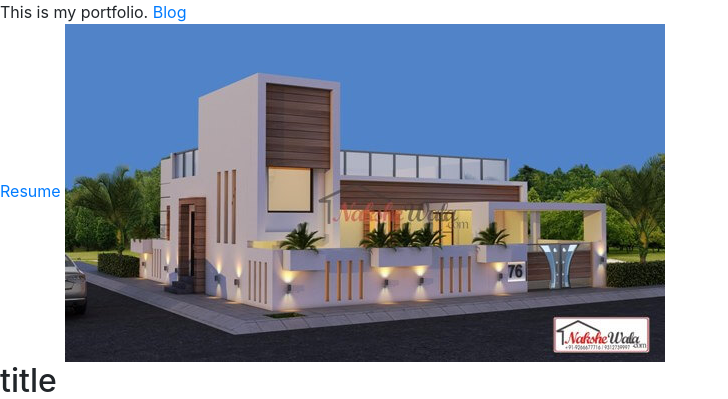
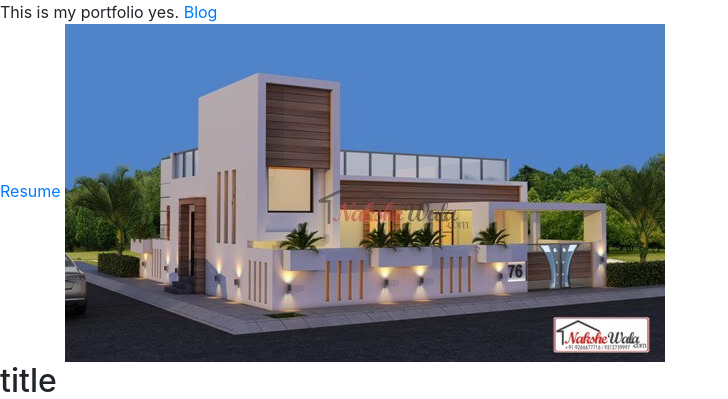
Before and after one commit to archnasukhija/django3-personal-portfolio, a Django app: page / in a window 1280 px wide. Shown: the part 56-455 px from the top of the page, without its empty margins (0-728 px from the left). Run offline with Django 3.2, Linux system fonts and the light colour scheme; data comes from the database, SQL or seed files in the repository; some libraries are stand-ins or nearby versions.

```diff
--- a/portfolio/templates/portfolio/home.html
+++ b/portfolio/templates/portfolio/home.html
@@ -1,7 +1,7 @@
 {% extends 'portfolio/base.html' %}
 {% load static %}
 {% block content %}
-This is my portfolio.
+This is my portfolio yes.
 
 <a href = "{% url 'blog:all_blogs' %}">Blog</a>
 <br>
```
